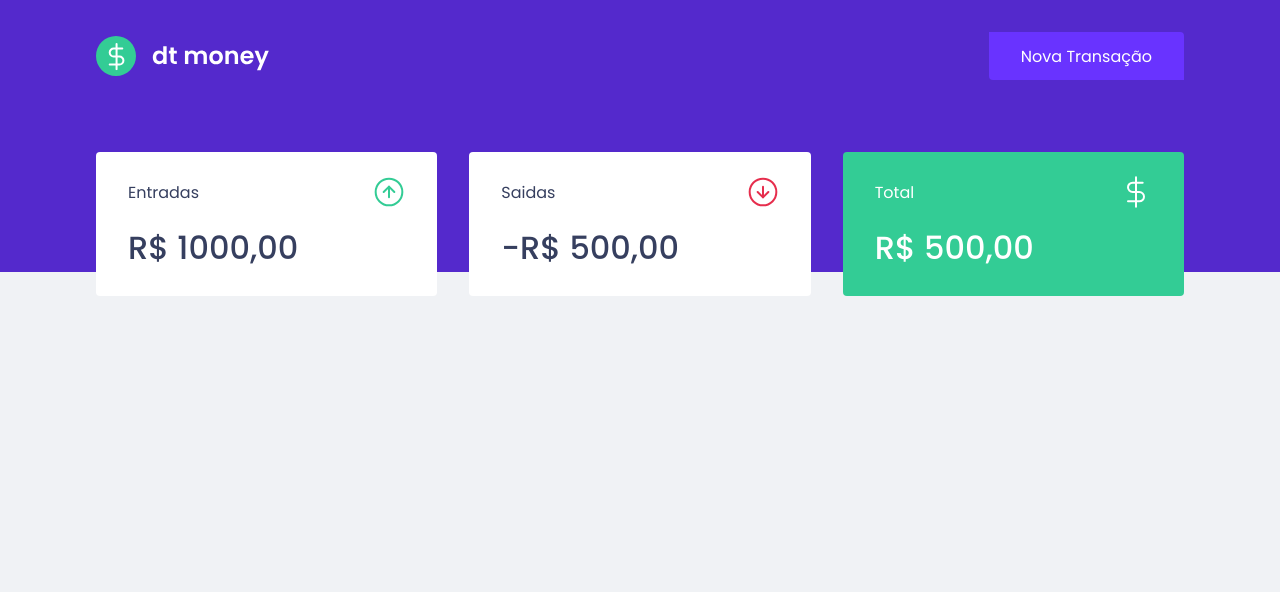
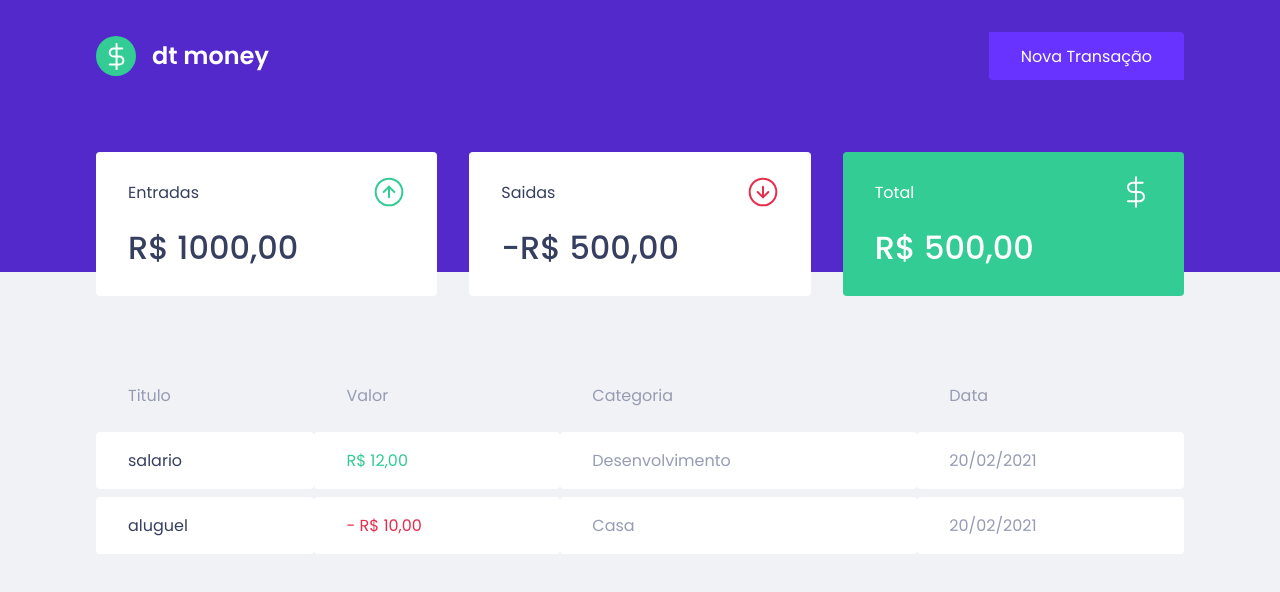
Before and after one commit to aldojunior990/dtmoney-ignite-reactjs, a React (Create React App) app: page / in a window 1280 px wide. Shown: the top 592 px of the page. Built offline with nearby package versions, Linux system fonts and the light colour scheme.

Commit message:
Adicionando o componente da tabela de transações

```diff
--- a/src/components/Dashboard/index.tsx
+++ b/src/components/Dashboard/index.tsx
@@ -1,4 +1,5 @@
 import { Summary } from "../Summary";
+import { TransactionsTable } from "../TransactionsTable";
 import { Container } from "./styles";
 
 
@@ -6,6 +7,7 @@
     return(
         <Container>
             <Summary/>
+            <TransactionsTable />
         </Container>
     )
 }
--- /dev/null
+++ b/src/components/TransactionsTable/index.tsx
@@ -0,0 +1,33 @@
+import { Container } from "./styles";
+
+
+export function TransactionsTable(){
+    return(
+        <Container>
+            <table>
+                <thead>
+                    <tr>
+                        <th>Titulo</th>
+                        <th>Valor</th>
+                        <th>Categoria</th>
+                        <th>Data</th>
+                    </tr>
+                </thead>
+                <tbody>
+                    <tr>
+                        <td>salario</td>
+                        <td className="deposit">R$ 12,00</td>
+                        <td>Desenvolvimento</td>
+                        <td>20/02/2021</td>
+                    </tr>
+                    <tr>
+                        <td>aluguel</td>
+                        <td className="whithdraw"> - R$ 10,00</td>
+                        <td>Casa</td>
+                        <td>20/02/2021</td>
+                    </tr>
+                </tbody>
+            </table>
+        </Container>
+    )
+}
--- /dev/null
+++ b/src/components/TransactionsTable/styles.ts
@@ -0,0 +1,36 @@
+import styled from "styled-components";
+
+export const Container = styled.div`
+    margin-top: 4rem;
+
+    table{
+        width: 100%;
+        border-spacing: 0 0.5rem;
+
+        th{
+            color: var(--text-body);
+            font-weight: 400;
+            padding: 1rem 2rem;
+            text-align: left;
+            line-height: 1.5rem;
+        }
+        td{
+            padding: 1rem 2rem;
+            border: 0;
+            background: var(--shape);
+            color: var(--text-body);
+            border-radius: 0.25rem;
+            &:first-child{
+                color: var(--text-title);
+            }
+            &.deposit{
+                color: var(--green);
+            }
+            &.whithdraw{
+                color: var(--red);
+            }
+        }
+    }
+
+
+`
```
